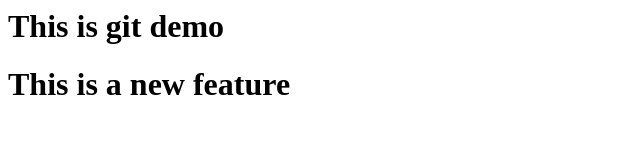
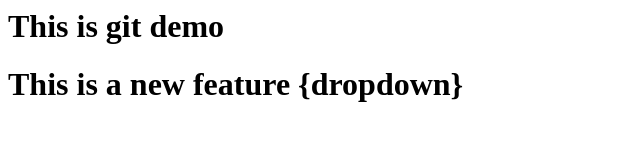
Before and after one commit to Ajinkya-Dhavale/LocalRepo, a plain HTML site: page index.html in a window 1280 px wide. Shown: the whole page, without its empty margins (0-640 px from the left). Drawn offline with Linux system fonts and the light colour scheme.

Commit message:
add dropdown

```diff
--- a/index.html
+++ b/index.html
@@ -1,2 +1,2 @@
 <h1>This is git demo</h1>
-<h1>This is a new feature</h1>
+<h1>This is a new feature {dropdown}</h1>
```
